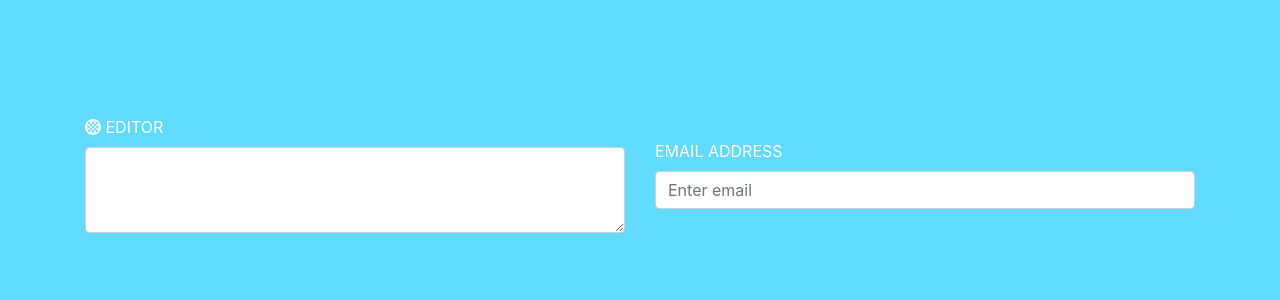
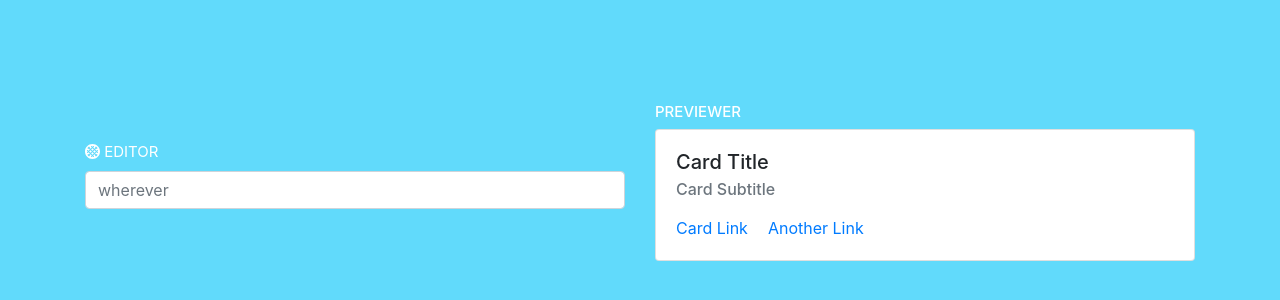
Before and after one commit to Natcancein/FreeCodeCamp, a React (Create React App) app in the folder FrontEndLibrariesProjects/markdown-previewer/: page / in a window 1280 px wide. Shown: the part 218-518 px from the top of the page. Built offline with nearby package versions, Linux system fonts and the light colour scheme.

Commit message:
adding funcionality and separating componentes in markdown previewer project

```diff
--- a/FrontEndLibrariesProjects/markdown-previewer/src/App.css
+++ b/FrontEndLibrariesProjects/markdown-previewer/src/App.css
@@ -2,7 +2,7 @@
   background: #61dafb;
 }
 .Titulos {
-  text-align: center;
+  font-size: 15px;
   color:white;
   text-transform: uppercase;
 }
--- a/FrontEndLibrariesProjects/markdown-previewer/src/App.js
+++ b/FrontEndLibrariesProjects/markdown-previewer/src/App.js
@@ -4,22 +4,48 @@ import Editor from "./components/Editor.js"
 import Container from 'react-bootstrap/Container';
 import Row from 'react-bootstrap/Row'
 import Col from 'react-bootstrap/Col'
+//import Form from 'react-bootstrap/Form';
 
 // Adding Font Awwesome
 import { library } from '@fortawesome/fontawesome-svg-core'
 import { faStroopwafel } from '@fortawesome/free-solid-svg-icons'
 import Previewer from './components/Previewer';
 
+//import { FontAwesomeIcon } from '@fortawesome/react-fontawesome'
+
 library.add(faStroopwafel)
 
 class App extends Component {
+  constructor(props) {
+    super(props);
+    this.state = {
+        value: ''
+    }
+    this.handleChange = this.handleChange.bind(this);
+  }
+
+
+  handleChange(event) {
+    this.setState({
+      value: event.target.value
+    });
+  }
+
+
   render() {
     return (
       <div  className="Fondo"> <Container>
       <Row style={{display: "flex",
             alignItems: "center",height:"100vh"}}>
-        <Col>< Editor /></Col>
-        <Col>< Previewer /></Col>
+        <Col>
+
+   <Editor  value={this.state.value}
+    onChange={this.handleChange}/>
+            </Col>
+        <Col>
+        <h2 className="Titulos" >Previewer</h2>
+
+        <Previewer text={this.state.value}/> </Col>
       </Row>
 
     </Container></div>
--- a/FrontEndLibrariesProjects/markdown-previewer/src/components/Editor.js
+++ b/FrontEndLibrariesProjects/markdown-previewer/src/components/Editor.js
@@ -6,11 +6,17 @@ import '../App.css';
 
 import { FontAwesomeIcon } from '@fortawesome/react-fontawesome'
 
-const Editor = () => (
+const Editor = (props) => (
     <Form>
     <Form.Group controlId="exampleForm.ControlTextarea1">
     <Form.Label className="Titulos" >  <FontAwesomeIcon icon="stroopwafel" /> Editor</Form.Label>
-    <Form.Control as="textarea" rows="3" />
+    <Form.Control
+    componentClass="textarea"
+    placeholder="wherever"
+    rows="3"
+    value={props.value}
+    onChange={props.onChange} >
+    </Form.Control>
     </Form.Group>
     </Form>
 );
--- a/FrontEndLibrariesProjects/markdown-previewer/src/components/Previewer.js
+++ b/FrontEndLibrariesProjects/markdown-previewer/src/components/Previewer.js
@@ -1,18 +1,24 @@
 import React from 'react';
-import Form from 'react-bootstrap/Form';
+import Card from 'react-bootstrap/Card'
 import '../App.css';
+//import { FontAwesomeIcon } from '@fortawesome/react-fontawesome'
+//import Previewer from './Previewer';
 
-const Previewer = () => (
+const Previewer = (props) => (
 
-        <Form>
-  <Form.Group controlId="formBasicEmail">
-    <Form.Label className="Titulos">Email address</Form.Label>
-    <Form.Control type="email" placeholder="Enter email" />
-
-  </Form.Group>
+   <Card>
+   <Card.Body>
+     <Card.Title>Card Title</Card.Title>
+     <Card.Subtitle className="mb-2 text-muted">Card Subtitle</Card.Subtitle>
+     <Card.Text>
+     {props.text}
+     </Card.Text>
+     <Card.Link href="#">Card Link</Card.Link>
+     <Card.Link href="#">Another Link</Card.Link>
+   </Card.Body>
+ </Card>
 
 
-</Form>
 
 );
 
```
